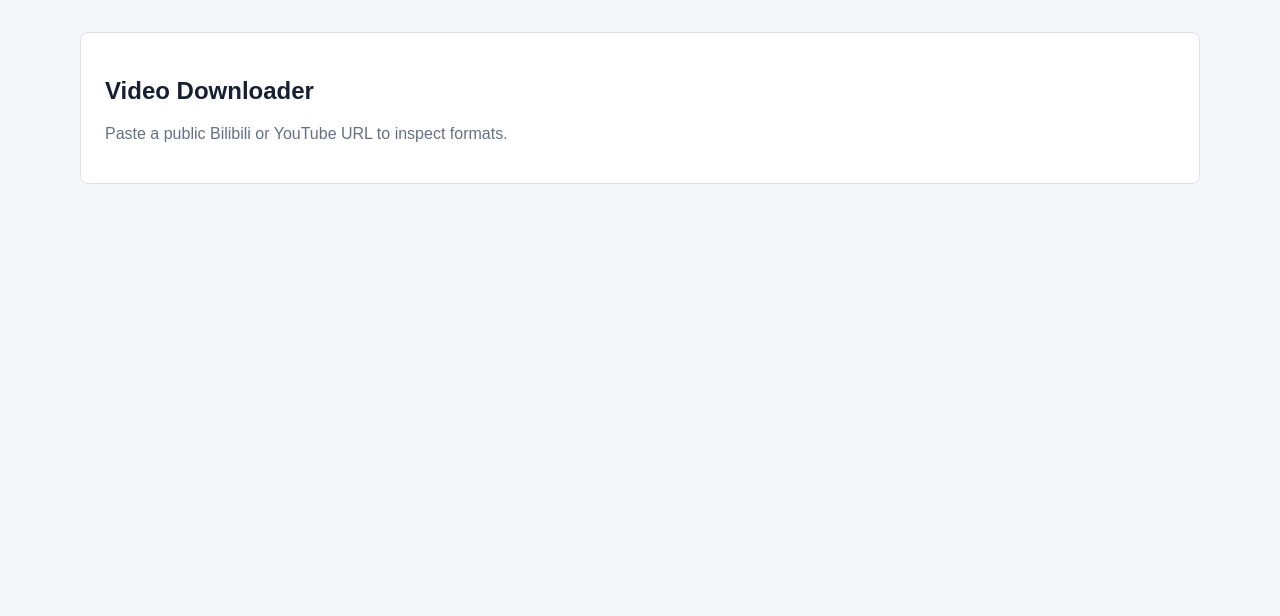
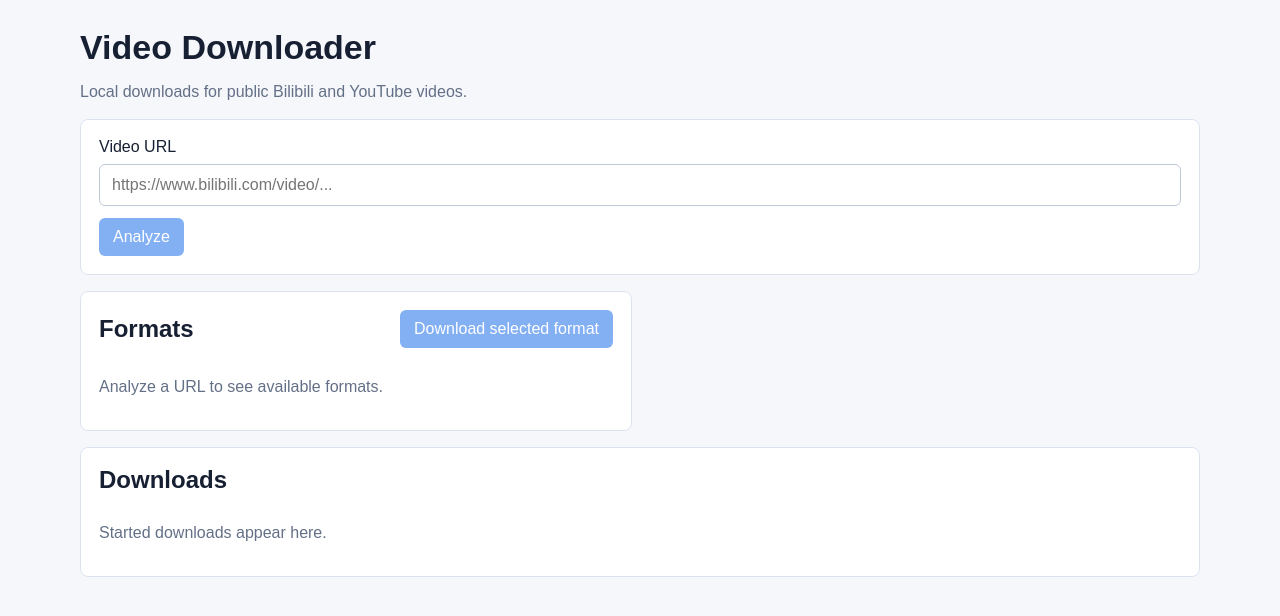
Before and after one commit to panic-z/video-downloader, a Next.js app: page / in a window 1280 px wide. Shown: the top 616 px of the page. Built offline with nearby package versions, Linux system fonts and the light colour scheme.

Commit message:
feat: build downloader ui

```diff
--- a/src/app/globals.css
+++ b/src/app/globals.css
@@ -10,25 +10,161 @@
 }
 
 button,
-input,
-select {
+input {
   font: inherit;
 }
 
 .shell {
   min-height: 100vh;
-  padding: 32px;
+  padding: 28px;
+}
+
+.hero {
+  max-width: 1120px;
+  margin: 0 auto 18px;
+}
+
+.hero h1 {
+  margin: 0 0 8px;
+  font-size: 34px;
+}
+
+.hero p,
+.muted {
+  color: #647087;
+}
+
+.workspace {
+  max-width: 1120px;
+  margin: 0 auto;
+  display: grid;
+  grid-template-columns: 1fr 1fr;
+  gap: 16px;
 }
 
 .panel {
-  max-width: 1120px;
-  margin: 0 auto;
   background: #ffffff;
   border: 1px solid #dce3ee;
   border-radius: 8px;
-  padding: 24px;
+  padding: 18px;
 }
 
-.muted {
+.panel:first-child,
+.panel:last-child {
+  grid-column: 1 / -1;
+}
+
+.field {
+  display: grid;
+  gap: 8px;
+}
+
+.field span,
+.panelHeader h2,
+.panel h2 {
+  margin: 0;
+}
+
+.field input {
+  width: 100%;
+  border: 1px solid #bfc9d8;
+  border-radius: 6px;
+  padding: 11px 12px;
+}
+
+.primary,
+.downloadLink {
+  border: 0;
+  border-radius: 6px;
+  background: #1f6feb;
+  color: #ffffff;
+  padding: 10px 14px;
+  cursor: pointer;
+  text-decoration: none;
+  display: inline-flex;
+  align-items: center;
+  justify-content: center;
+}
+
+.primary:disabled {
+  cursor: not-allowed;
+  opacity: 0.55;
+}
+
+.panel > .primary {
+  margin-top: 12px;
+}
+
+.error {
+  color: #b42318;
+}
+
+.summary {
+  border-top: 1px solid #e7ecf3;
+  margin-top: 16px;
+  padding-top: 16px;
+}
+
+.panelHeader {
+  display: flex;
+  justify-content: space-between;
+  gap: 12px;
+  align-items: center;
+}
+
+.formatList,
+.jobList {
+  display: grid;
+  gap: 10px;
+  margin-top: 14px;
+}
+
+.formatRow,
+.job {
+  border: 1px solid #dce3ee;
+  border-radius: 8px;
+  padding: 12px;
+}
+
+.formatRow {
+  display: grid;
+  grid-template-columns: auto 1fr auto;
+  gap: 10px;
+  align-items: center;
+}
+
+.formatRow small,
+.job p {
   color: #647087;
 }
+
+.job {
+  display: flex;
+  justify-content: space-between;
+  gap: 12px;
+  align-items: center;
+}
+
+@media (max-width: 760px) {
+  .shell {
+    padding: 18px;
+  }
+
+  .workspace {
+    grid-template-columns: 1fr;
+  }
+
+  .panelHeader,
+  .job {
+    align-items: stretch;
+    flex-direction: column;
+  }
+
+  .formatRow {
+    grid-template-columns: auto 1fr;
+  }
+
+  .formatRow small {
+    grid-column: 2;
+  }
+}
--- a/src/app/page.tsx
+++ b/src/app/page.tsx
@@ -1,9 +1,173 @@
+"use client";
+
+import { useEffect, useMemo, useState } from "react";
+import type { AnalyzeResult, DownloadJob, VideoFormat } from "@/lib/video/types";
+
+type JobView = Pick<DownloadJob, "jobId" | "status" | "progress" | "title" | "fileName" | "error">;
+
 export default function HomePage() {
+  const [url, setUrl] = useState("");
+  const [analysis, setAnalysis] = useState<AnalyzeResult | null>(null);
+  const [selectedFormatId, setSelectedFormatId] = useState("");
+  const [jobs, setJobs] = useState<JobView[]>([]);
+  const [busy, setBusy] = useState(false);
+  const [message, setMessage] = useState<string | null>(null);
+
+  const selectedFormat = useMemo(
+    () => analysis?.formats.find((format) => format.id === selectedFormatId) ?? null,
+    [analysis, selectedFormatId]
+  );
+
+  async function analyze() {
+    setBusy(true);
+    setMessage(null);
+    setAnalysis(null);
+
+    const response = await fetch("/api/analyze", {
+      method: "POST",
+      headers: { "Content-Type": "application/json" },
+      body: JSON.stringify({ url })
+    });
+    const data = await response.json();
+
+    setBusy(false);
+    if (!response.ok) {
+      setMessage(data.error ?? "Failed to analyze video.");
+      return;
+    }
+
+    setAnalysis(data);
+    setSelectedFormatId(data.formats[0]?.id ?? "");
+  }
+
+  async function startSelectedDownload() {
+    if (!analysis || !selectedFormat) return;
+    setBusy(true);
+    setMessage(null);
+
+    const response = await fetch("/api/downloads", {
+      method: "POST",
+      headers: { "Content-Type": "application/json" },
+      body: JSON.stringify({
+        url,
+        formatId: selectedFormat.id,
+        title: analysis.video.title,
+        extension: selectedFormat.extension
+      })
+    });
+    const data = await response.json();
+
+    setBusy(false);
+    if (!response.ok) {
+      setMessage(data.error ?? "Failed to start download.");
+      return;
+    }
+
+    setJobs((current) => [
+      {
+        jobId: data.jobId,
+        status: data.status,
+        progress: 0,
+        title: analysis.video.title,
+        fileName: null,
+        error: null
+      },
+      ...current
+    ]);
+  }
+
+  useEffect(() => {
+    if (jobs.length === 0) return;
+
+    const interval = window.setInterval(async () => {
+      const activeJobs = jobs.filter((job) => job.status === "queued" || job.status === "running");
+      if (activeJobs.length === 0) return;
+
+      const updates = await Promise.all(
+        activeJobs.map(async (job) => {
+          const response = await fetch(`/api/downloads/${job.jobId}`);
+          return response.ok ? ((await response.json()) as JobView) : job;
+        })
+      );
+
+      setJobs((current) =>
+        current.map((job) => updates.find((update) => update.jobId === job.jobId) ?? job)
+      );
+    }, 1000);
+
+    return () => window.clearInterval(interval);
+  }, [jobs]);
+
   return (
     <main className="shell">
-      <section className="panel">
+      <section className="hero">
         <h1>Video Downloader</h1>
-        <p className="muted">Paste a public Bilibili or YouTube URL to inspect formats.</p>
+        <p>Local downloads for public Bilibili and YouTube videos.</p>
+      </section>
+
+      <section className="workspace">
+        <div className="panel">
+          <label className="field">
+            <span>Video URL</span>
+            <input value={url} onChange={(event) => setUrl(event.target.value)} placeholder="https://www.bilibili.com/video/..." />
+          </label>
+          <button className="primary" onClick={analyze} disabled={busy || !url.trim()}>
+            Analyze
+          </button>
+          {message ? <p className="error">{message}</p> : null}
+
+          {analysis ? (
+            <div className="summary">
+              <h2>{analysis.video.title}</h2>
+              <p>{analysis.video.source} · {analysis.video.durationSeconds ?? "unknown"} seconds</p>
+            </div>
+          ) : null}
+        </div>
+
+        <div className="panel">
+          <div className="panelHeader">
+            <h2>Formats</h2>
+            <button className="primary" onClick={startSelectedDownload} disabled={!selectedFormat || busy}>
+              Download selected format
+            </button>
+          </div>
+          <div className="formatList">
+            {(analysis?.formats ?? []).map((format: VideoFormat) => (
+              <label key={format.id} className="formatRow">
+                <input
+                  type="radio"
+                  name="format"
+                  checked={selectedFormatId === format.id}
+                  onChange={() => setSelectedFormatId(format.id)}
+                />
+                <span>{format.label}</span>
+                <small>{format.sizeBytes ? `${Math.round(format.sizeBytes / 1024 / 1024)} MB` : "size unknown"}</small>
+              </label>
+            ))}
+            {!analysis ? <p className="muted">Analyze a URL to see available formats.</p> : null}
+          </div>
+        </div>
+
+        <div className="panel">
+          <h2>Downloads</h2>
+          <div className="jobList">
+            {jobs.map((job) => (
+              <div className="job" key={job.jobId}>
+                <div>
+                  <strong>{job.title}</strong>
+                  <p>{job.status} · {job.progress}%</p>
+                  {job.error ? <p className="error">{job.error}</p> : null}
+                </div>
+                {job.status === "completed" ? (
+                  <a className="downloadLink" href={`/api/files/${job.jobId}`}>
+                    Download file
+                  </a>
+                ) : null}
+              </div>
+            ))}
+            {jobs.length === 0 ? <p className="muted">Started downloads appear here.</p> : null}
+          </div>
+        </div>
       </section>
     </main>
   );
```
Also changed, not shown: 1 other file (tests, documents, lock files or other folders).
